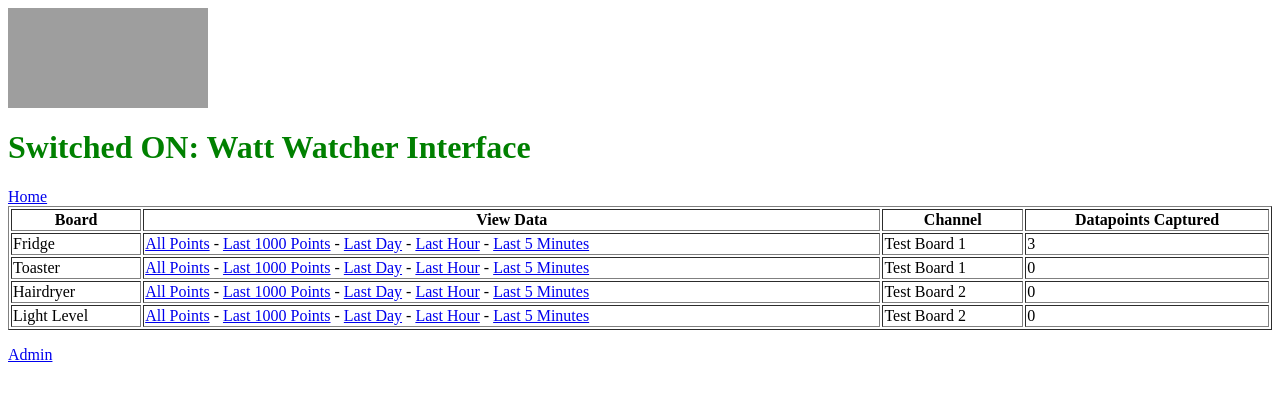
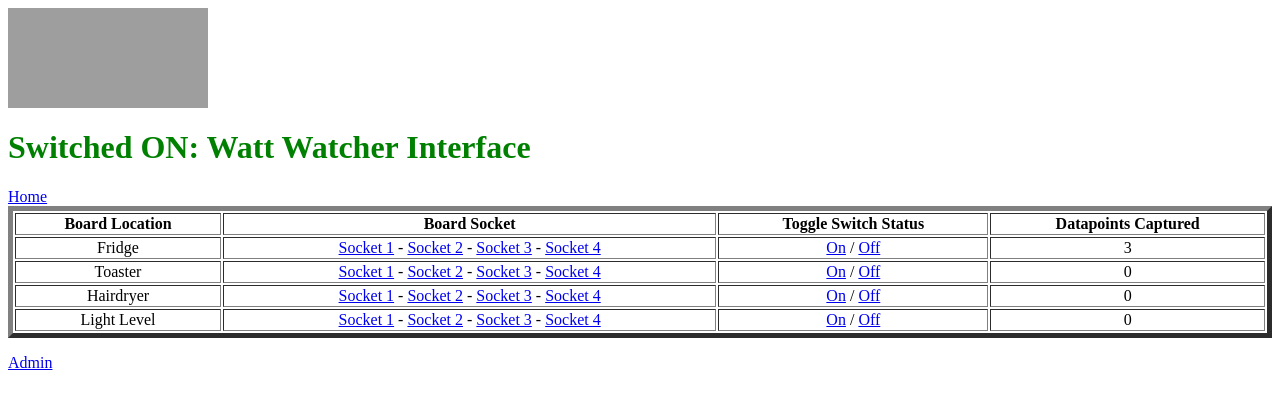
Before and after one commit to Hugoagogo/SmartBoardWeb, a Django app: page / in a window 1280 px wide. Shown: the top 409 px of the page. Run offline with Django 3.2, Linux system fonts and the light colour scheme; data comes from the database, SQL or seed files in the repository; grey boxes are pictures that could not be loaded.

Commit message:
Update index.html

```diff
--- a/dashboard/templates/index.html
+++ b/dashboard/templates/index.html
@@ -1,14 +1,15 @@
 {% extends "base.html" %}
 
 {% block content %}
-    <table style="width:100%" border="1">
-        <tr><th>Board</th><th>View Data</th><th>Channel</th><th>Datapoints Captured</th></tr>
+
+    <table style="width:100%" border="5">
+        <tr><th>Board Location</th><th>Board Socket</th><th>Toggle Switch Status</th><th>Datapoints Captured</th></tr>
         {% for channel in channels %}
             <tr>
-                <td>{{ channel.name }}</td>
-                <td><a href="{% url 'channel' channel.id %}">All Points</a> - <a href="{% url 'channel' channel.id "1000points" %}">Last 1000 Points</a> - <a href="{% url 'channel' channel.id "day" %}">Last Day</a> - <a href="{% url 'channel' channel.id "hour" %}">Last Hour</a> - <a href="{% url 'channel' channel.id "5minutes" %}">Last 5 Minutes</a></td>
-                <td>{{ channel.board }}</td>
-                <td>{{ channel.points.count }}</td>
+                <td><center>{{ channel.name }}</center></td>
+                <td><center><a href="{% url 'channel' channel.id %}">Socket 1</a> - <a href="{% url 'channel' channel.id %}">Socket 2</a> - <a href="{% url 'channel' channel.id %}">Socket 3</a> - <a href="{% url 'channel' channel.id %}">Socket 4</a></center></td>
+				<td><center><a href="{% url 'channel' channel.id %}">On</a> / <a href="{% url 'channel' channel.id %}">Off</a></center>
+                <td><center>{{ channel.points.count }}</center></td>
             </tr>
         {% endfor %}
     </table>
```
